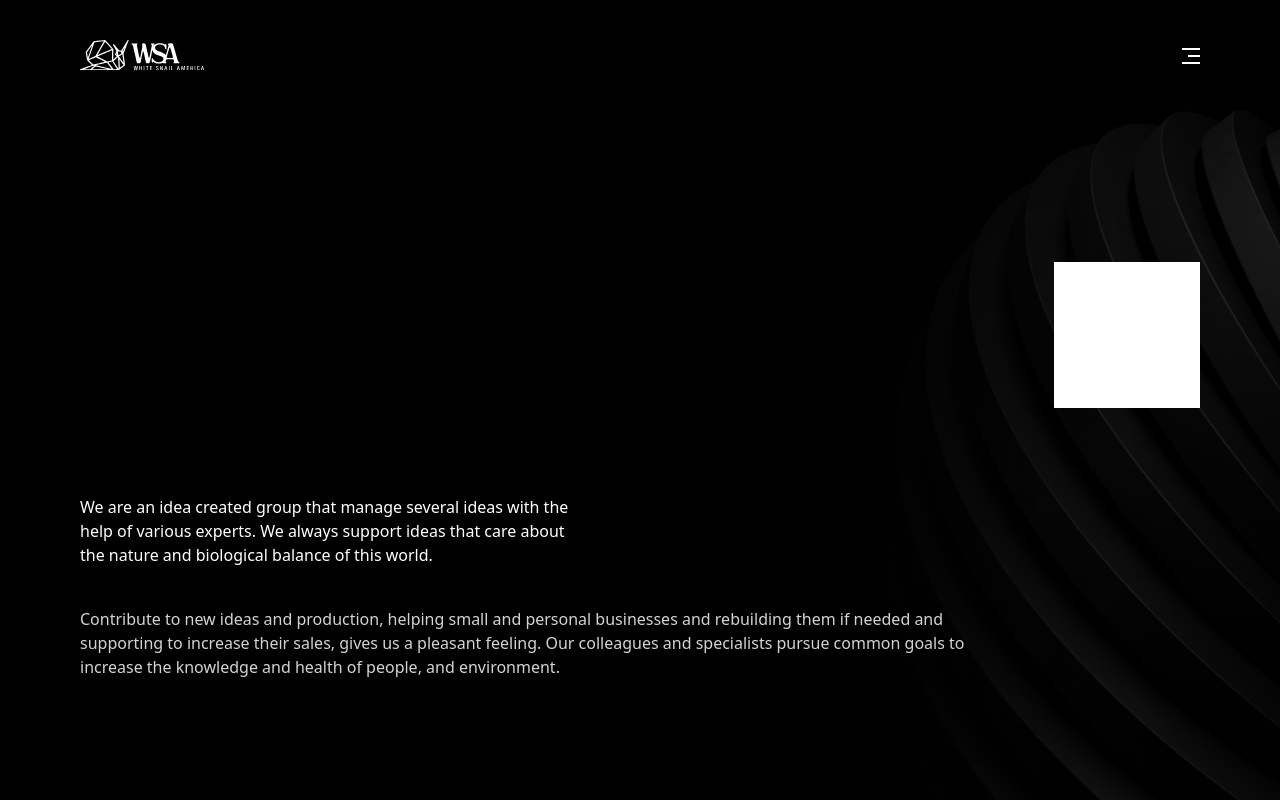
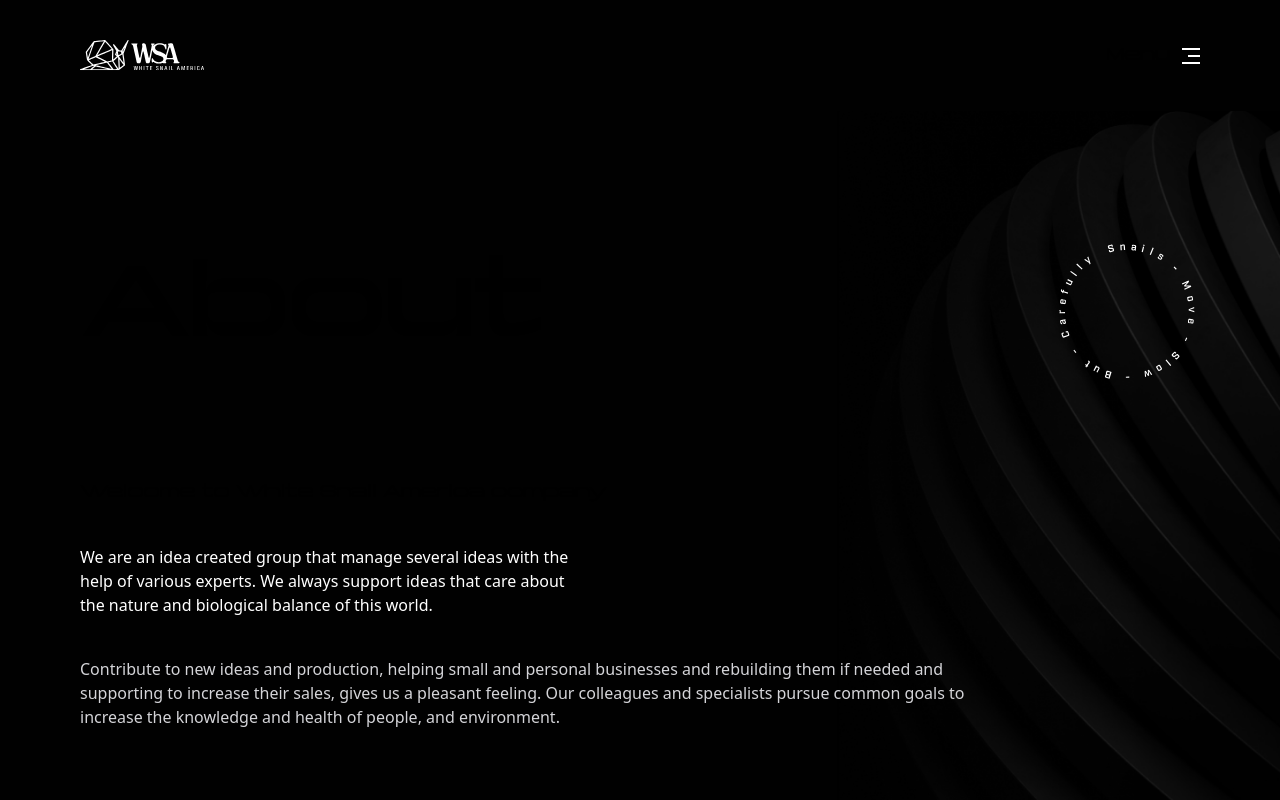
Before and after one commit to MiladDevarts/wsa, a Next.js app: page /about in a window 1280 px wide. Shown: the top 800 px of the page. Built offline with nearby package versions, Linux system fonts and the light colour scheme.

Commit message:
fix: resize stamp width

```diff
--- a/components/StampTwo.jsx
+++ b/components/StampTwo.jsx
@@ -1,7 +1,7 @@
 
 function StampTwo() {
     return (
-        <svg className="w-20 lg:w-auto bg-white" width="146" height="146" viewBox="0 0 146 146" fill="none" xmlns="http://www.w3.org/2000/svg">
+        <svg className="w-20 lg:w-auto mb-24" width="146" height="146" viewBox="0 0 146 146" fill="none" xmlns="http://www.w3.org/2000/svg">
             <path d="M34.2718 17.5642L33.3105 18.294L34.8309 22.5143L31.1909 19.9031L30.1886 20.6641L35.134 23.903L35.6883 25.5543L36.5921 24.8682L34.2718 17.5642Z" fill="white" />
             <path d="M22.305 25.3993L27.7396 30.6114L28.5607 29.7552L23.1261 24.5432L22.305 25.3993Z" fill="white" />
             <path d="M16.2235 32.8412L22.3262 37.2523L23.0211 36.291L16.9185 31.8798L16.2235 32.8412Z" fill="white" />
```
